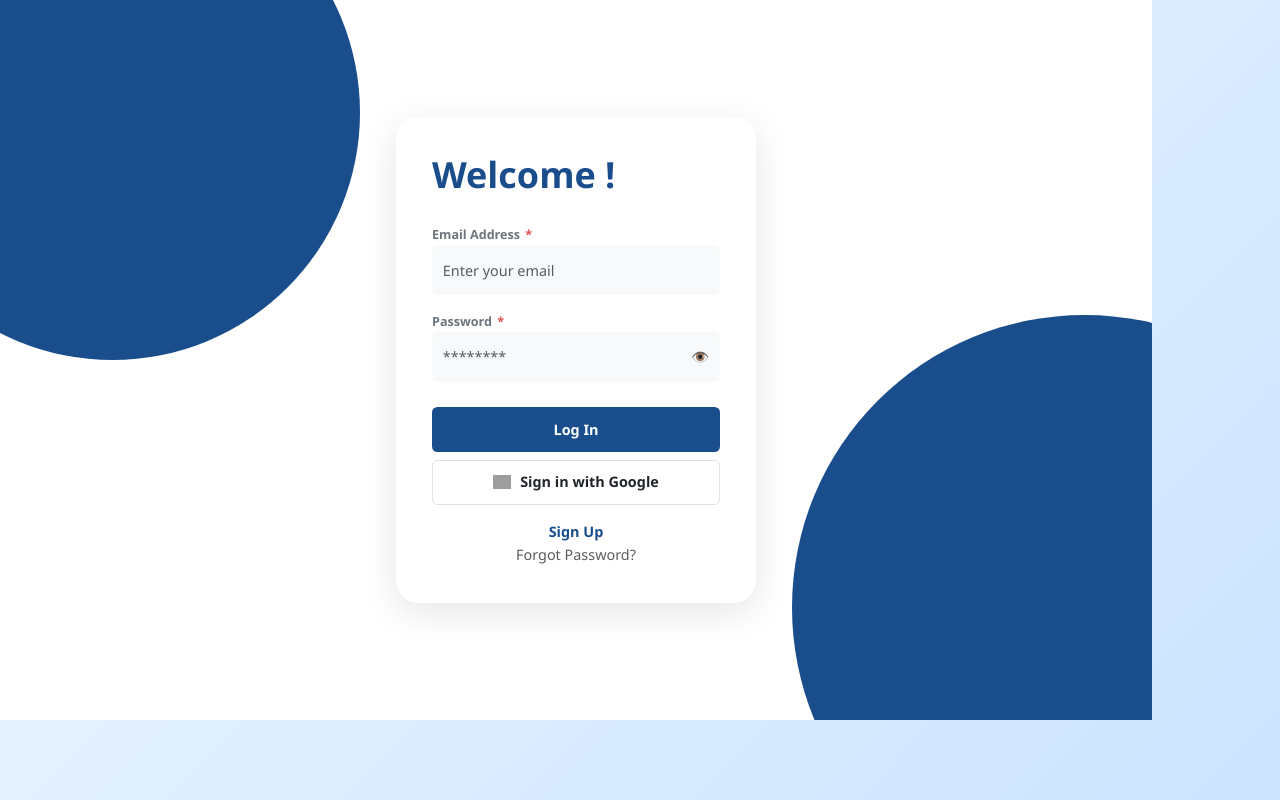
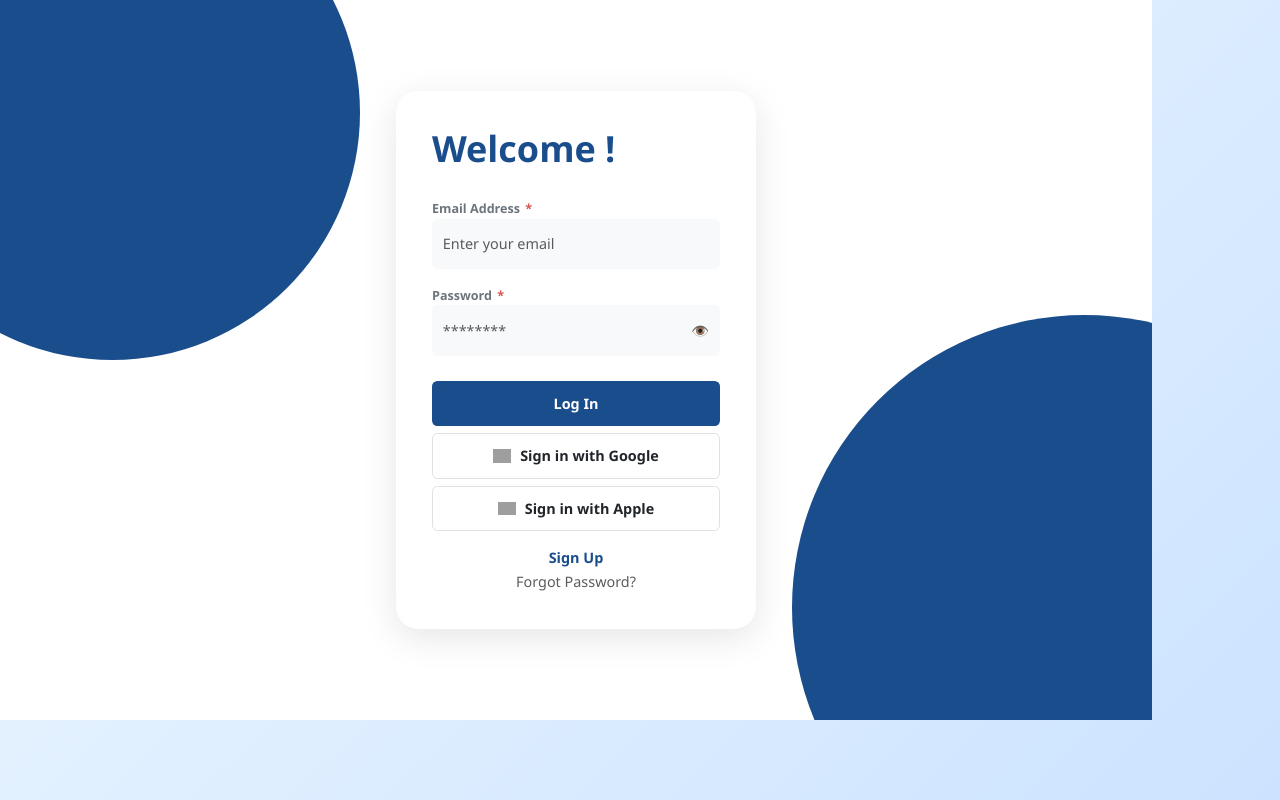
Before and after one commit to swayampg/project-lifecycle-mgt-system, a React (Create React App) app: page /#/ in a window 1280 px wide. Built offline with nearby package versions, Linux system fonts and the light colour scheme; no server answers; grey boxes are pictures that could not be loaded.

Commit message:
Implement Apple Authentication and fix styling/syntax issues

```diff
--- a/src/Login.js
+++ b/src/Login.js
@@ -1,6 +1,6 @@
 import React, { useState } from 'react';
 import { useNavigate } from 'react-router-dom';
-import { auth, db, googleProvider } from './firebaseConfig';
+import { auth, db, googleProvider, appleProvider } from './firebaseConfig';
 import { signInWithEmailAndPassword, signInWithPopup, signOut } from 'firebase/auth';
 import { doc, setDoc, serverTimestamp } from 'firebase/firestore';
 import Swal from 'sweetalert2'; // 1. Import SweetAlert2
@@ -100,6 +100,41 @@ const Login = () => {
     }
   };
 
+  const handleAppleLogin = async () => {
+    setLoading(true);
+    try {
+      const userCredential = await signInWithPopup(auth, appleProvider);
+      const user = userCredential.user;
+
+      await setDoc(doc(db, "users", user.uid), {
+        uid: user.uid,
+        fullName: user.displayName || "User",
+        email: user.email,
+        createdAt: serverTimestamp()
+      }, { merge: true });
+
+      Swal.fire({
+        title: 'Success!',
+        text: 'Login Successful!',
+        icon: 'success',
+        timer: 1500,
+        showConfirmButton: false
+      });
+
+      navigate('/home');
+    } catch (error) {
+      Swal.fire({
+        title: 'Login Failed',
+        text: error.message,
+        icon: 'error',
+        confirmButtonColor: '#1a4d8c',
+        confirmButtonText: 'Try Again'
+      });
+    } finally {
+      setLoading(false);
+    }
+  };
+
   return (
     <div className="auth-container">
       <div className="shape-left"></div>
@@ -164,6 +199,17 @@ const Login = () => {
             Sign in with Google
           </button>
 
+          <button
+            type="button"
+            disabled={loading}
+            className="btn w-100 fw-bold text-dark mt-2 border d-flex align-items-center justify-content-center"
+            style={{ backgroundColor: '#fff', padding: '12px' }}
+            onClick={handleAppleLogin}
+          >
+            <img src="https://upload.wikimedia.org/wikipedia/commons/f/fa/Apple_logo_black.svg" alt="Apple" style={{ width: '20px', marginRight: '10px' }} />
+            Sign in with Apple
+          </button>
+
           <div className="text-center mt-3">
             <button
               type="button"
--- a/src/Signup.js
+++ b/src/Signup.js
@@ -1,5 +1,5 @@
 import React, { useState } from 'react';
-import { auth, db, googleProvider } from './firebaseConfig';
+import { auth, db, googleProvider, appleProvider } from './firebaseConfig';
 import { createUserWithEmailAndPassword, signInWithPopup, sendEmailVerification, signOut } from 'firebase/auth';
 import { doc, setDoc, serverTimestamp } from 'firebase/firestore';
 import { useNavigate } from 'react-router-dom';
@@ -91,6 +91,40 @@ const Signup = () => {
         }
     };
 
+    const handleAppleSignup = async () => {
+        setLoading(true);
+        try {
+            const userCredential = await signInWithPopup(auth, appleProvider);
+            const user = userCredential.user;
+
+            await setDoc(doc(db, "users", user.uid), {
+                uid: user.uid,
+                fullName: user.displayName || "User",
+                email: user.email,
+                createdAt: serverTimestamp()
+            }, { merge: true });
+
+            Swal.fire({
+                title: 'Success!',
+                text: 'Account Created Successfully!',
+                icon: 'success',
+                timer: 1500,
+                showConfirmButton: false
+            });
+            navigate('/');
+        } catch (error) {
+            Swal.fire({
+                title: 'Apple Signup Failed',
+                text: error.message,
+                icon: 'error',
+                confirmButtonColor: '#1a4d8c',
+                confirmButtonText: 'Try Again'
+            });
+        } finally {
+            setLoading(false);
+        }
+    };
+
     return (
         <div className="auth-container">
             <div className="shape-left"></div>
@@ -145,6 +179,10 @@ const Signup = () => {
                         <img src="https://www.gstatic.com/firebasejs/ui/2.0.0/images/auth/google.svg" alt="Google" style={{ width: '20px', marginRight: '10px' }} />
                         Sign up with Google
                     </button>
+                    <button type="button" disabled={loading} className="btn w-100 fw-bold text-dark mt-2 border d-flex align-items-center justify-content-center" style={{ backgroundColor: '#fff' }} onClick={handleAppleSignup}>
+                        <img src="https://upload.wikimedia.org/wikipedia/commons/f/fa/Apple_logo_black.svg" alt="Apple" style={{ width: '20px', marginRight: '10px' }} />
+                        Sign up with Apple
+                    </button>
                     <button type="button" className="btn btn-link w-100 mt-2 text-decoration-none text-muted" onClick={() => navigate('/')}>
                         Already have an account? Login
                     </button>
--- a/src/firebaseConfig.js
+++ b/src/firebaseConfig.js
@@ -1,6 +1,6 @@
 // firebaseConfig.js
 import { initializeApp } from "firebase/app";
-import { getAuth, GoogleAuthProvider } from "firebase/auth";
+import { getAuth, GoogleAuthProvider, OAuthProvider } from "firebase/auth";
 import { getFirestore } from "firebase/firestore";
 import { getStorage } from "firebase/storage";
 
@@ -21,3 +21,4 @@ export const auth = getAuth(app);
 export const db = getFirestore(app);
 export const storage = getStorage(app);
 export const googleProvider = new GoogleAuthProvider();
+export const appleProvider = new OAuthProvider('apple.com');
```
